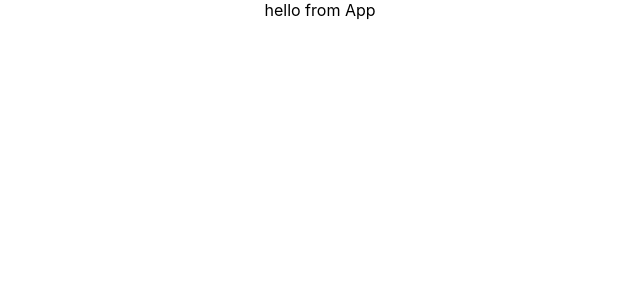
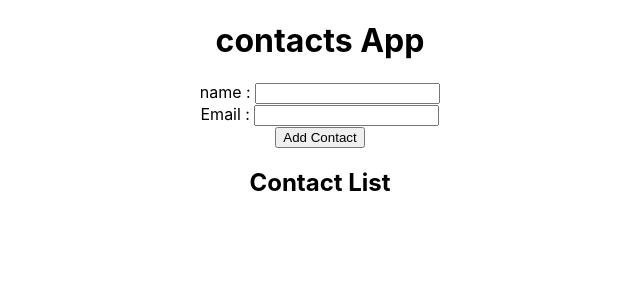
Before and after one commit to alireza921/Contact-list, a React (Create React App) app: page / in a window 1280 px wide. Shown: the top 300 px of the page, without its empty margins (320-960 px from the left). Built offline with nearby package versions, Linux system fonts and the light colour scheme.

Commit message:
added Components : AddContact & ContactList

```diff
--- a/src/App.js
+++ b/src/App.js
@@ -1,10 +1,30 @@
-
-import './App.css';
+import { useState } from "react";
+import "./App.css";
+import AddContact from "./components/AddContact/AddContact";
+import ContactList from "./components/ContactList/contactList";
 
 function App() {
+  const [contacts, setContact] = useState([]);
+
+  const onAddContact = (addContact) => {
+    setContact([
+      ...contacts,
+     { ...addContact,
+      id: Math.floor(Math.random() * 1000)},
+    ]);
+
+    // console.log(contacts);
+  };
+
   return (
-    <div className="App">
-      hello from App
+    <div className='App'>
+      <h1> contacts App </h1>
+      <section>
+        <AddContact onAddContact={onAddContact} />
+      </section>
+      <section>
+        <ContactList contacts={contacts} />
+      </section>
     </div>
   );
 }
--- /dev/null
+++ b/src/components/AddContact/AddContact.js
@@ -0,0 +1,40 @@
+import { useState } from "react";
+
+const AddContact = ({onAddContact}) => {
+  const [addContact, setAddContact] = useState({
+    name: "",
+    email: "",
+  });
+
+  const submitFormHandler = (e) => {
+      e.preventDefault();
+      onAddContact(addContact) ;
+
+    setAddContact({
+        name: "",
+        email: "",
+      });
+  }
+
+const changeHandler = (e) => {
+    setAddContact({...addContact , [e.target.name ] : e.target.value});
+}
+
+
+
+  return (
+    <form onSubmit={submitFormHandler}>
+      <div>
+        <label> name : </label>
+        <input type='text' onChange={changeHandler} name='name' value={addContact.name} />
+      </div>
+      <div>
+        <label> Email : </label>
+        <input type='email' onChange={changeHandler} name='email' value={addContact.email} />
+      </div>
+      <button type='submit'> Add Contact </button>
+    </form>
+  );
+};
+
+export default AddContact;
--- /dev/null
+++ b/src/components/ContactList/contactList.js
@@ -0,0 +1,20 @@
+import styles from './style.module.css'
+
+const ContactList = ({ contacts }) => {
+  return (
+    <div>
+      <h2> Contact List </h2>
+      {contacts.map((c) => (
+        <div key={c.id} className={styles.holder}>
+          <ul className={styles.list}>
+            <li> name :  {c.name} </li>
+            <li> E-mail :  {c.email} </li>
+          </ul>
+          <button className={styles.btn}> Delete</button>
+        </div>
+      ))}
+    </div>
+  );
+};
+
+export default ContactList;
--- /dev/null
+++ b/src/components/ContactList/style.module.css
@@ -0,0 +1,32 @@
+.holder {
+    background-color: #e1e0e9;
+    display: flex;
+    justify-content: space-between;
+    margin: 5px;
+    padding: 8px;
+    list-style: none;
+    color: #3735ab;
+    align-items: center;
+}
+
+.list {
+    list-style-type: none;
+    display: flex;
+    flex-direction: column;
+    justify-content: center;
+    align-items: flex-start;
+    padding: 0;
+    margin: 0;
+}
+
+.list li {
+    margin: 5px;
+}
+
+.btn {
+    border : none;
+    padding: 8px;
+    background-color: #3735ab;
+    color: #e1e0e9;
+    border-radius: 8px;
+}
```
Also changed, not shown: src/components/AddContact/style.module.css (added), 1 other file (tests, documents, lock files or other folders).
